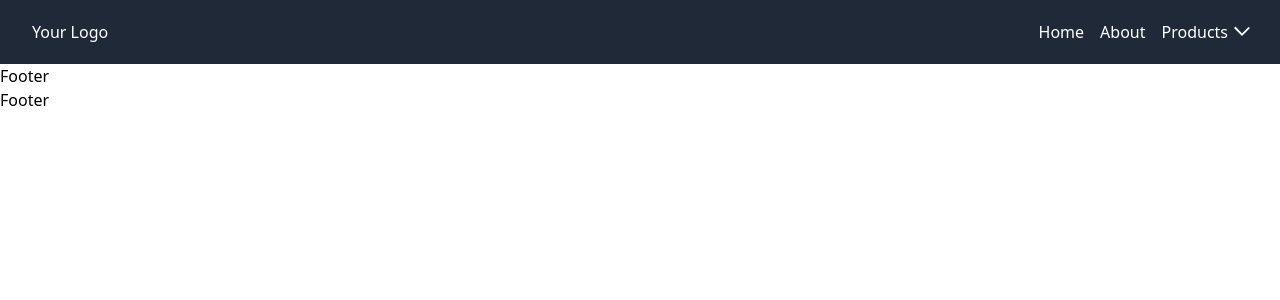
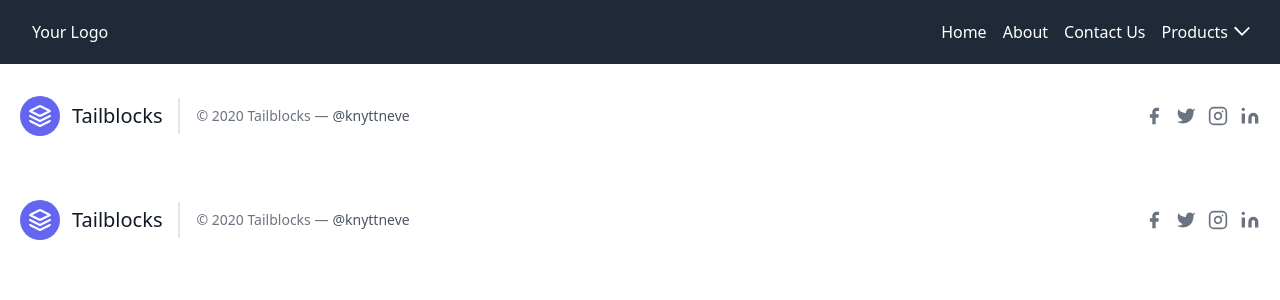
Before and after one commit to Shadow-Blaxe-123/Rasina-Fashion, a Next.js app: page /components/Footer in a window 1280 px wide. Shown: the top 300 px of the page. Built offline with nearby package versions, Linux system fonts and the light colour scheme.

Commit message:
Started working on the footer.

```diff
--- a/pages/components/Footer.js
+++ b/pages/components/Footer.js
@@ -1,9 +1,95 @@
-import React from 'react'
+import React from "react";
 
 function Footer() {
   return (
-    <div>Footer</div>
-  )
+    <footer class="text-gray-600 body-font">
+      <div class="container px-5 py-8 mx-auto flex items-center sm:flex-row flex-col">
+        <a class="flex title-font font-medium items-center md:justify-start justify-center text-gray-900">
+          <svg
+            xmlns="http://www.w3.org/2000/svg"
+            fill="none"
+            stroke="currentColor"
+            stroke-linecap="round"
+            stroke-linejoin="round"
+            stroke-width="2"
+            class="w-10 h-10 text-white p-2 bg-indigo-500 rounded-full"
+            viewBox="0 0 24 24"
+          >
+            <path d="M12 2L2 7l10 5 10-5-10-5zM2 17l10 5 10-5M2 12l10 5 10-5"></path>
+          </svg>
+          <span class="ml-3 text-xl">Tailblocks</span>
+        </a>
+        <p class="text-sm text-gray-500 sm:ml-4 sm:pl-4 sm:border-l-2 sm:border-gray-200 sm:py-2 sm:mt-0 mt-4">
+          © 2020 Tailblocks —
+          <a
+            href="https://twitter.com/knyttneve"
+            class="text-gray-600 ml-1"
+            rel="noopener noreferrer"
+            target="_blank"
+          >
+            @knyttneve
+          </a>
+        </p>
+        <span class="inline-flex sm:ml-auto sm:mt-0 mt-4 justify-center sm:justify-start">
+          <a class="text-gray-500">
+            <svg
+              fill="currentColor"
+              stroke-linecap="round"
+              stroke-linejoin="round"
+              stroke-width="2"
+              class="w-5 h-5"
+              viewBox="0 0 24 24"
+            >
+              <path d="M18 2h-3a5 5 0 00-5 5v3H7v4h3v8h4v-8h3l1-4h-4V7a1 1 0 011-1h3z"></path>
+            </svg>
+          </a>
+          <a class="ml-3 text-gray-500">
+            <svg
+              fill="currentColor"
+              stroke-linecap="round"
+              stroke-linejoin="round"
+              stroke-width="2"
+              class="w-5 h-5"
+              viewBox="0 0 24 24"
+            >
+              <path d="M23 3a10.9 10.9 0 01-3.14 1.53 4.48 4.48 0 00-7.86 3v1A10.66 10.66 0 013 4s-4 9 5 13a11.64 11.64 0 01-7 2c9 5 20 0 20-11.5a4.5 4.5 0 00-.08-.83A7.72 7.72 0 0023 3z"></path>
+            </svg>
+          </a>
+          <a class="ml-3 text-gray-500">
+            <svg
+              fill="none"
+              stroke="currentColor"
+              stroke-linecap="round"
+              stroke-linejoin="round"
+              stroke-width="2"
+              class="w-5 h-5"
+              viewBox="0 0 24 24"
+            >
+              <rect width="20" height="20" x="2" y="2" rx="5" ry="5"></rect>
+              <path d="M16 11.37A4 4 0 1112.63 8 4 4 0 0116 11.37zm1.5-4.87h.01"></path>
+            </svg>
+          </a>
+          <a class="ml-3 text-gray-500">
+            <svg
+              fill="currentColor"
+              stroke="currentColor"
+              stroke-linecap="round"
+              stroke-linejoin="round"
+              stroke-width="0"
+              class="w-5 h-5"
+              viewBox="0 0 24 24"
+            >
+              <path
+                stroke="none"
+                d="M16 8a6 6 0 016 6v7h-4v-7a2 2 0 00-2-2 2 2 0 00-2 2v7h-4v-7a6 6 0 016-6zM2 9h4v12H2z"
+              ></path>
+              <circle cx="4" cy="4" r="2" stroke="none"></circle>
+            </svg>
+          </a>
+        </span>
+      </div>
+    </footer>
+  );
 }
 
-export default Footer
+export default Footer;
--- a/pages/components/Navbar.js
+++ b/pages/components/Navbar.js
@@ -60,6 +60,7 @@
             <div className="ml-10 flex items-baseline space-x-4">
               <Link href="/">Home</Link>
               <Link href="/about">About</Link>
+              <Link href="/contact">Contact Us</Link>
               {/* Products dropdown */}
               <div className="relative inline-block text-left">
                 <button
```
